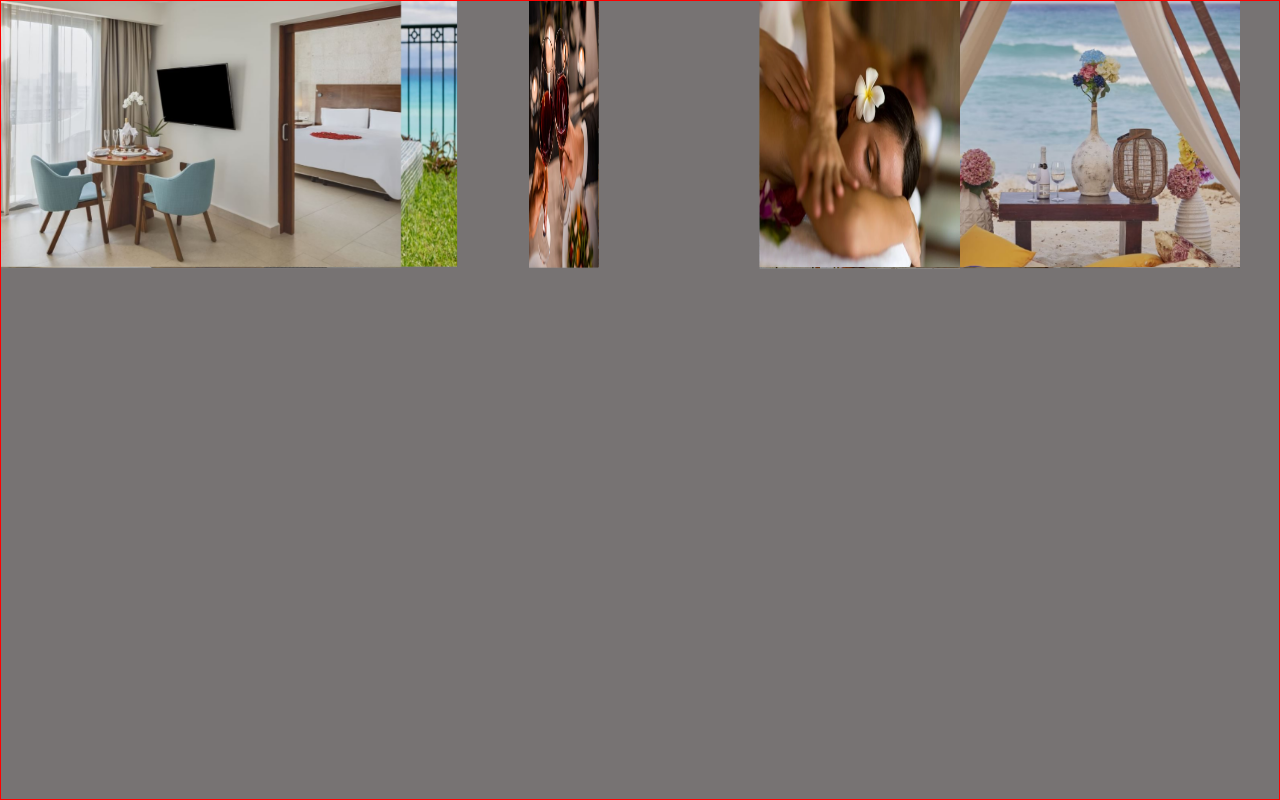
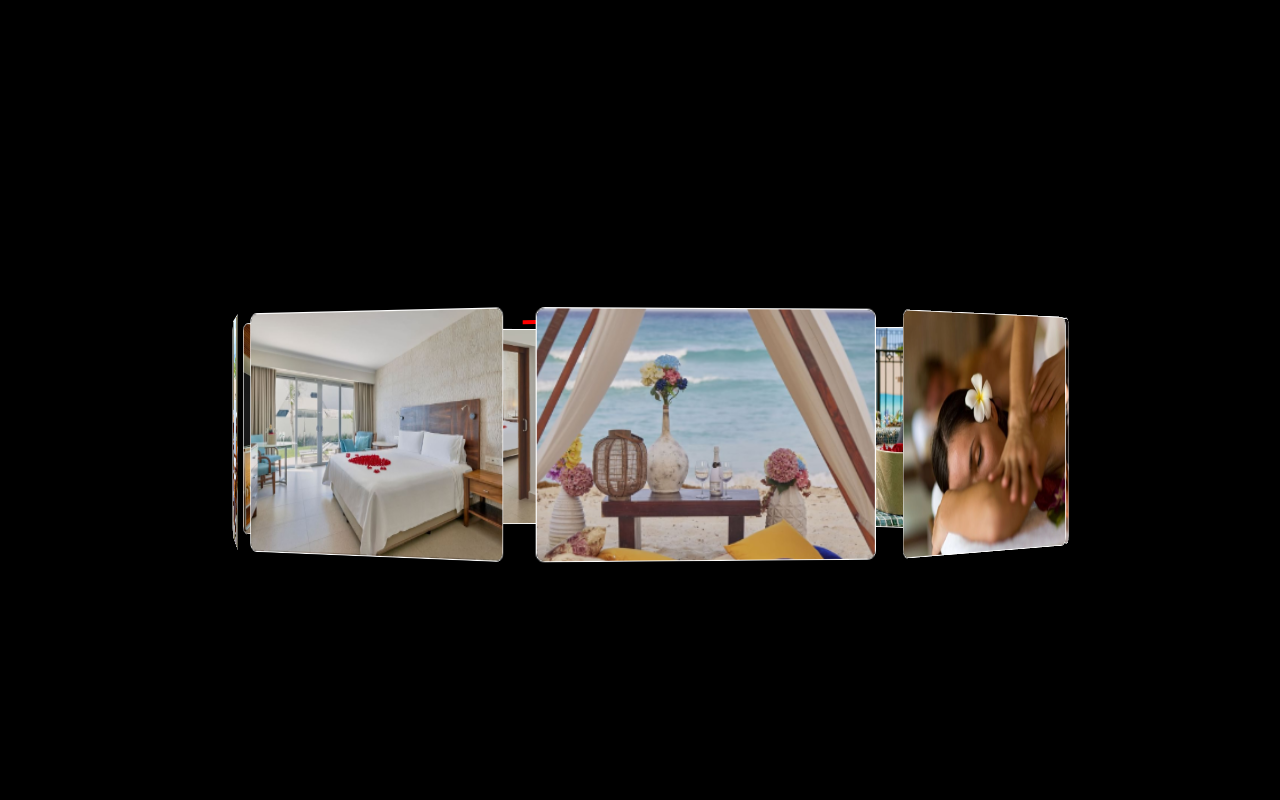
Before and after one commit to Aldomf/css-react-training, a React (Vite) app: page / in a window 1280 px wide. Built offline with nearby package versions, Linux system fonts and the light colour scheme.

Commit message:
making carousel

```diff
--- a/src/components/CarouselImages.tsx
+++ b/src/components/CarouselImages.tsx
@@ -1,37 +1,16 @@
 function CarouselImages() {
   return (
-    <div className="w-full">
-      <div className=" content-carousel absolute">
-        <figure className="figure-carousel rotate-y-0 translate-z-[300px]">
-          <img src="img/img1.png" alt="image" className="w-100" />
-        </figure>
-        <figure className="figure-carousel rotate-y-40 translate-z-[300px]">
-          <img src="img/img2.png" alt="" className="w-100"/>
-        </figure>
-        <figure className="figure-carousel rotate-y-80 translate-z-[300px]">
-          <img src="img/img3.png" alt="" className="w-100"/>
-        </figure>
-        <figure className="figure-carousel rotate-y-120 translate-z-[300px]">
-          <img src="img/img4.png" alt="" className="w-100"/>
-        </figure>
-        <figure className="figure-carousel rotate-y-160 translate-z-[300px]">
-          <img src="img/img5.png" alt="" className="w-100"/>
-        </figure>
-        <figure className="figure-carousel rotate-y-200 translate-z-[300px]">
-          <img src="img/img6.png" alt="" className="w-100"/>
-        </figure>
-        <figure className="figure-carousel rotate-y-240 translate-z-[300px]">
-          <img src="img/img7.png" alt="" className="w-100"/>
-        </figure>
-        <figure className="figure-carousel rotate-y-280 translate-z-[300px]">
-          <img src="img/img8.png" alt="" className="w-100"/>
-        </figure>
-        <figure className="figure-carousel rotate-y-320 translate-z-[300px]">
-          <img src="img/img9.png" alt="" className="w-100"/>
-        </figure>
-        <figure className="figure-carousel rotate-y-360 translate-z-[300px]">
-          <img src="img/img10.png" alt="" className="w-100"/>
-        </figure>
+    <div className="scene">
+      <div className="carousel">
+        {[...Array(10)].map((_, i) => (
+          <figure
+            key={i}
+            className="carousel__figure"
+            style={{ transform: `rotateY(${i * 45}deg) translateZ(400px)` }}
+          >
+            <img src={`img/img${i + 1}.png`} alt={`img${i + 1}`} />
+          </figure>
+        ))}
       </div>
     </div>
   );
--- a/src/index.css
+++ b/src/index.css
@@ -13,14 +13,56 @@
   background: linear-gradient(180deg, rgba(138, 206, 196, 0.30) 0%, rgba(57, 148, 148, 0.50) 30%, rgba(75, 178, 139, 0.80) 65%, rgba(63, 91, 85, 1) 100%);
 } */
 
-.content-carousel {
-  border: red solid 1px;
+
+.scene {
+  width: 100vw;
+  height: 100vh;
+  display: flex;
+  justify-content: center;
+  align-items: center;
+  perspective: 3000px;
+  background-color: black;
+}
+
+.carousel {
+  width: 300px;
+  position: relative;
+  transform-style: preserve-3d;
+  animation: spin 20s linear infinite;
+  border: red solid 2px;
+}
+
+.carousel:hover {
+  animation-play-state: paused;
+  cursor: pointer;
+}
+
+.carousel__figure {
+  position: absolute;
+  width: 300px;
+  height: 220px;
+}
+
+.carousel__figure img {
   width: 100%;
   height: 100%;
+  object-fit: cover;
+  border-radius: 8px;
+  border: 1px solid white;
+  transition: all 500ms ease-in-out;
 }
 
-.figure-carousel {
-  width: 100%;
-  height: 100%;
-  position: absolute;
+.carousel__figure img:hover {
+  transform: scale(1.1);
+  transition: all 500ms ease-in-out;
 }
+
+/* Animación */
+@keyframes spin {
+  from {
+    transform: translateY(-80px) rotateY(0deg);
+  }
+  to {
+    transform: translateY(-80px) rotateY(360deg);
+  }
+}
```
